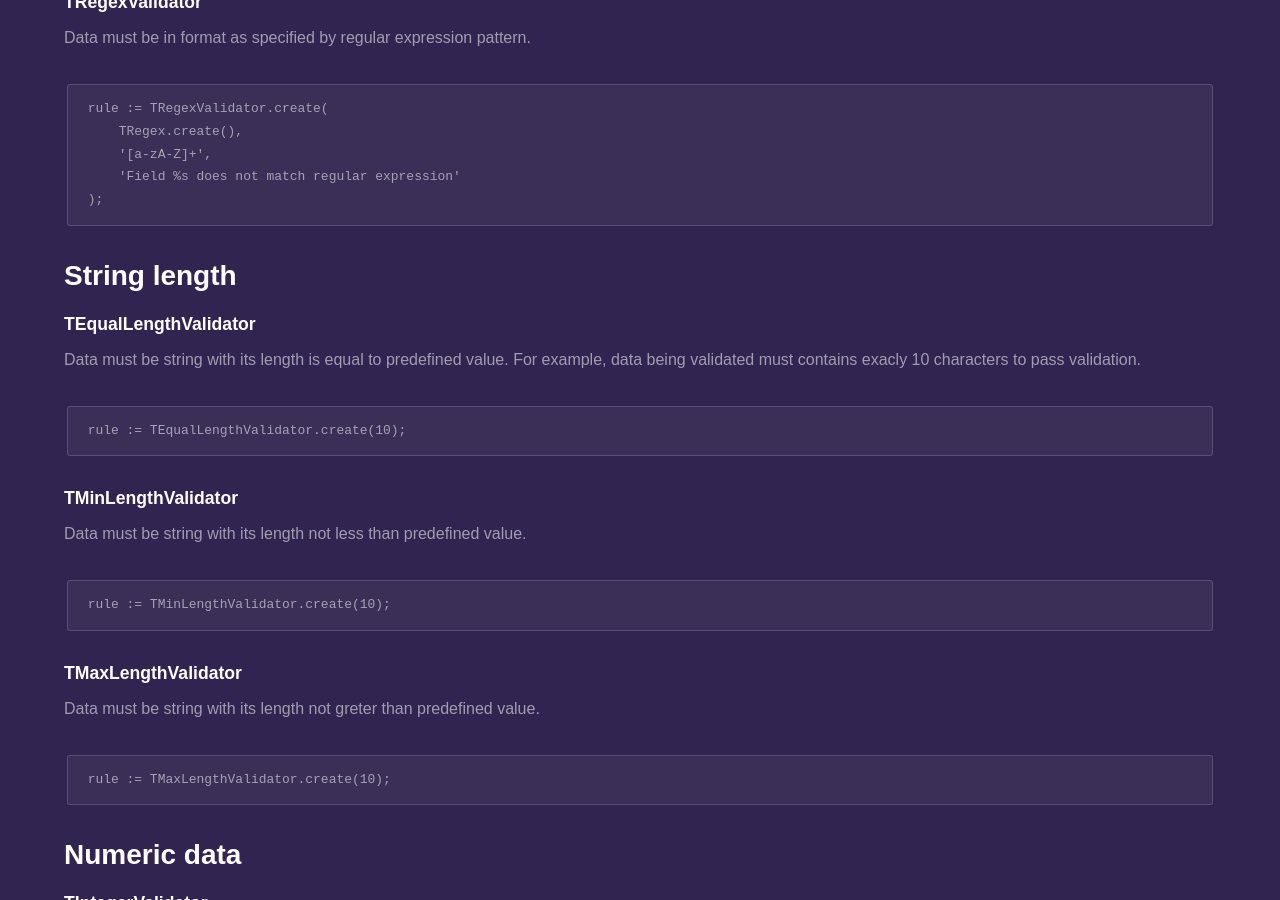
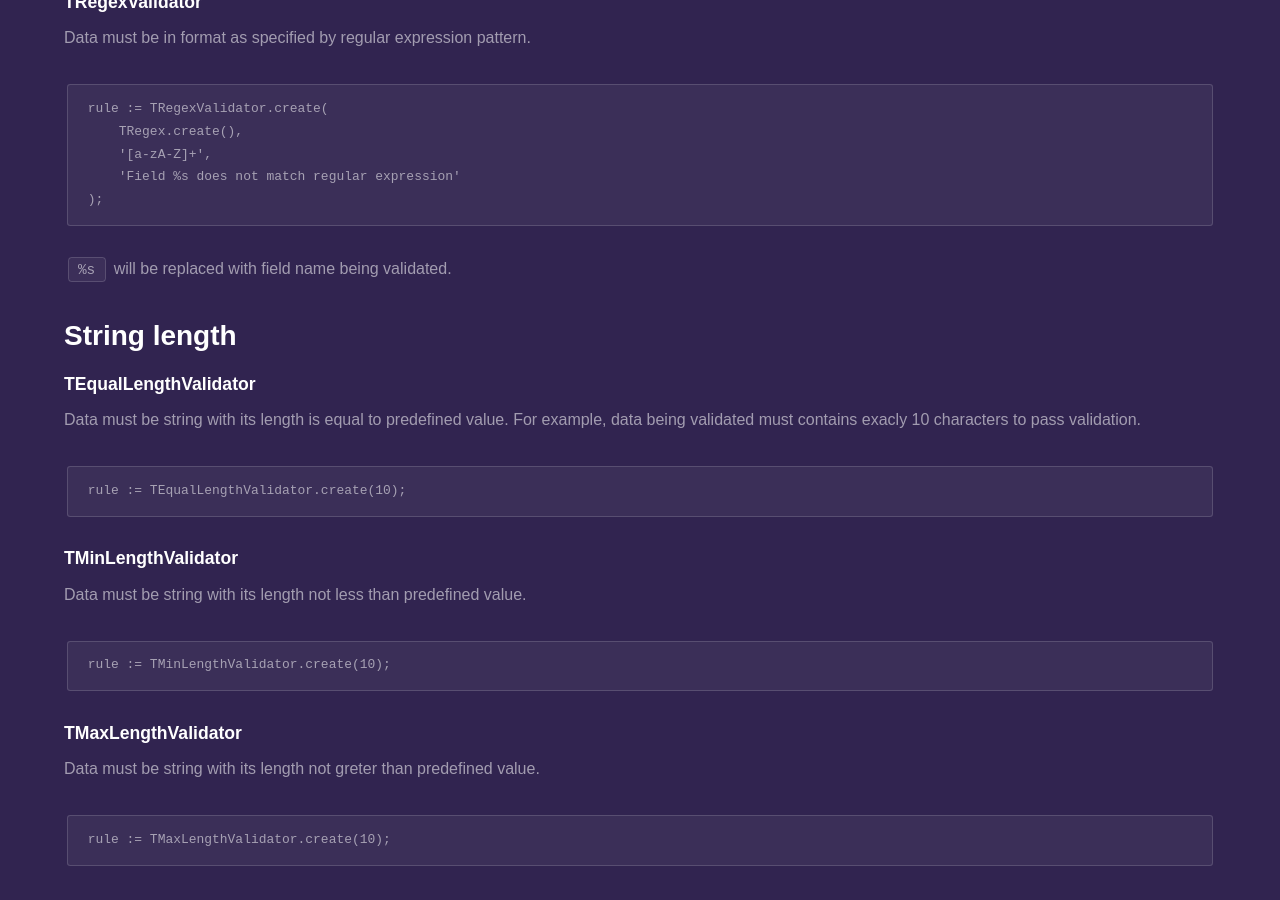
Before and after one commit to fanoframework/fanoframework.github.io, a Jekyll site: the page built from security/form-validation/built-in-validation-rules/index.md, in a window 1280 px wide and 900 px high, scrolled down 1744 px. Built offline with Jekyll 4.4.1, drawn with Linux system fonts in a browser that asks for light colours; our own code applies the rules of GitHub Pages for plain Markdown files.

Commit message:
add content to explain purpose of %s in error message format

````diff
--- a/security/form-validation/built-in-validation-rules/index.md
+++ b/security/form-validation/built-in-validation-rules/index.md
@@ -80,6 +80,8 @@ rule := TRegexValidator.create(
     'Field %s does not match regular expression'
 );
 ```
+
+`%s` will be replaced with field name being validated.
 
 ## String length
 
````
